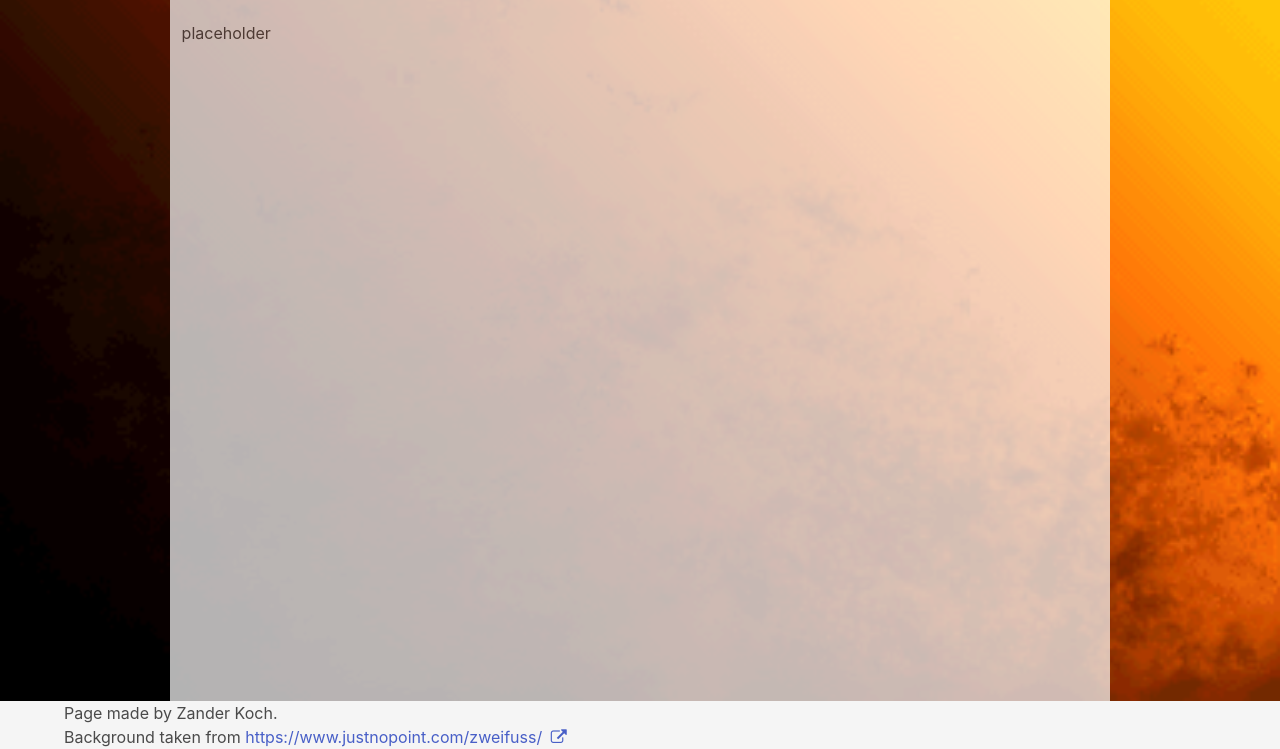
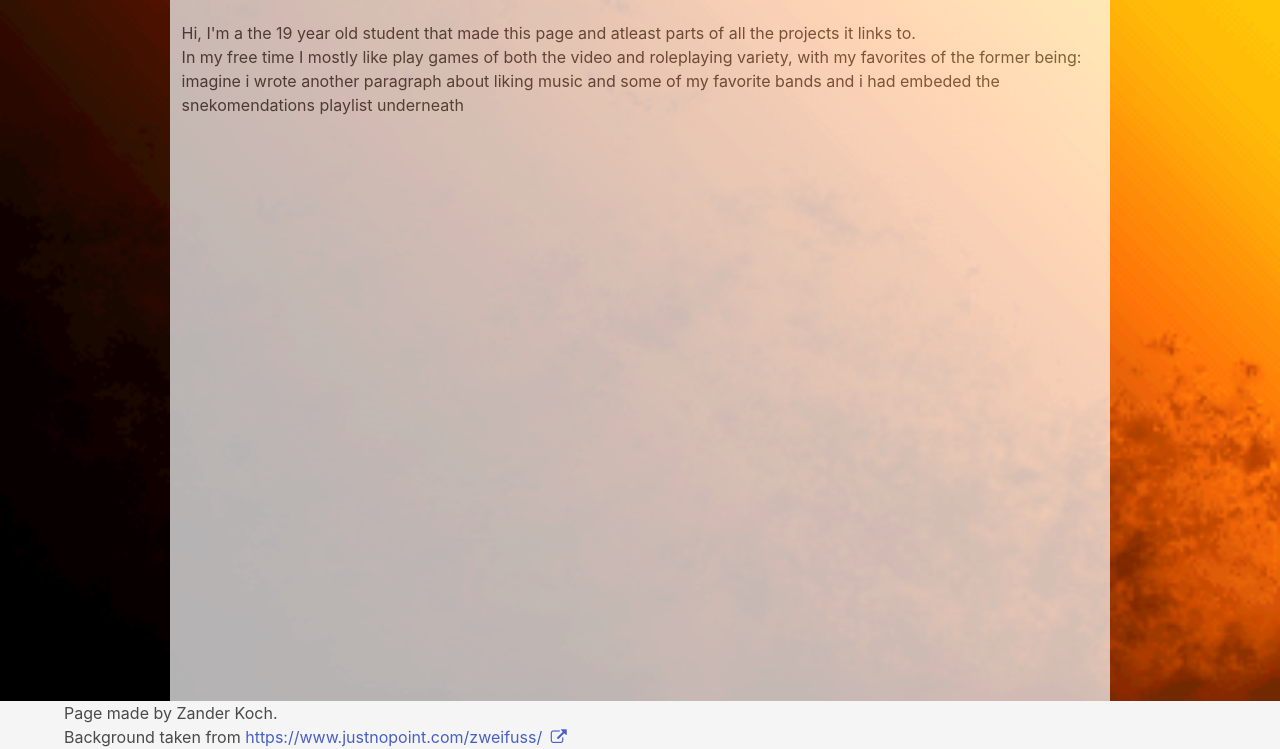
Before and after one commit to ZanderKoch/bulma-project-page, a plain HTML site: page about.html in a window 1280 px wide. Shown: the part 127-876 px from the top of the page. Drawn offline with Linux system fonts and the light colour scheme.

Commit message:
gave about.html placeholders

```diff
--- a/about.html
+++ b/about.html
@@ -45,8 +45,17 @@
                                 About
                             </h1>
                             <p>
-                                placeholder
+                                Hi, I'm a the 19 year old student that made this page and atleast parts of all the projects it links to.
                             </p>
+                            <p>
+                              In my free time I mostly like play games of both the video and roleplaying variety, with my favorites of the former being:
+                              <!-- complete this later -->
+                            </p>
+                            <p>
+                              imagine i wrote another paragraph about liking music and some of my favorite bands and i had embeded the snekomendations playlist underneath
+                              <!-- complete this later -->
+                            </p>
+
                         </div>
 
                     </div>
```
